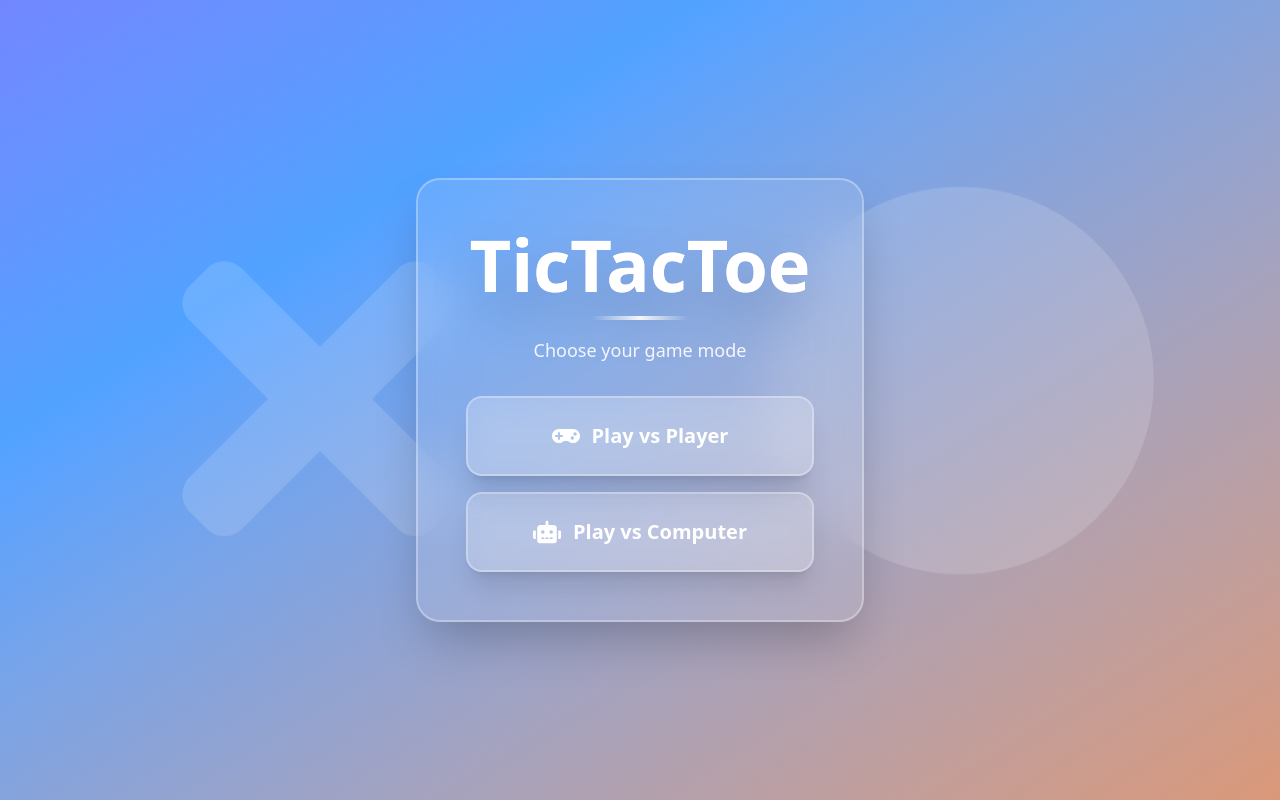
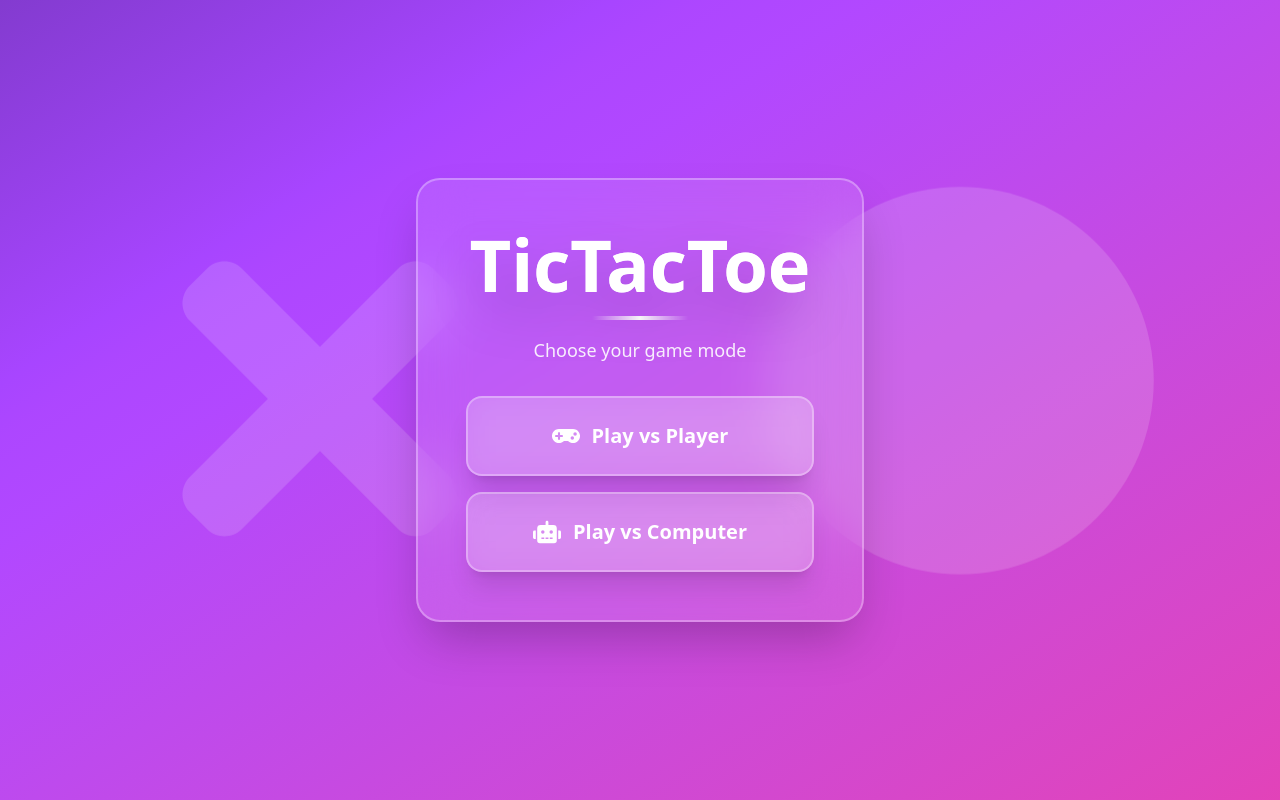
Before and after one commit to Suraj-Sangale/tic-tac-toe, a Next.js app: page / in a window 1280 px wide. Built offline with nearby package versions, Linux system fonts and the light colour scheme.

Commit message:
bg changes

```diff
--- a/components/TicTacToe/MenuScreen.tsx
+++ b/components/TicTacToe/MenuScreen.tsx
@@ -13,7 +13,7 @@ interface MenuScreenProps {
 
 export const MenuScreen = ({ onSelectMode }: MenuScreenProps) => {
   return (
-    <div className="min-h-screen h-screen bg-gradient-to-br from-purple-600 via-blue-400 to-orange-400 bg-animated flex items-center justify-center p-3 sm:p-4 md:p-6 relative overflow-hidden">
+    <div className="min-h-screen h-screen bg-gradient-to-br from-indigo-950 via-purple-500 to-pink-500 bg-animated flex items-center justify-center p-3 sm:p-4 md:p-6 relative overflow-hidden">
       <AnimatedBackground />
 
       {/* Menu Card */}
--- a/components/TicTacToe/ticTacToeHome.tsx
+++ b/components/TicTacToe/ticTacToeHome.tsx
@@ -163,7 +163,7 @@ export const TicTacToeHome = () => {
   }
 
   return (
-    <div className="min-h-screen h-screen bg-gradient-to-br from-blue-600 via-purple-500 to-pink-500 bg-animated flex items-center justify-center p-1.5 sm:p-2 md:p-3 relative overflow-hidden">
+    <div className="min-h-screen h-screen bg-gradient-to-br from-indigo-950 via-purple-500 to-pink-500 bg-animated flex items-center justify-center p-1.5 sm:p-2 md:p-3 relative overflow-hidden">
       <AnimatedBackground />
 
       <div className="backdrop-blur-xl bg-white/10 rounded-2xl sm:rounded-3xl p-2 sm:p-3 md:p-4 shadow-2xl border-2 border-white/30 w-4/5 relative z-10 flex flex-col lg:flex-row gap-2 sm:gap-3 md:gap-4 board-entrance mx-auto">
```
